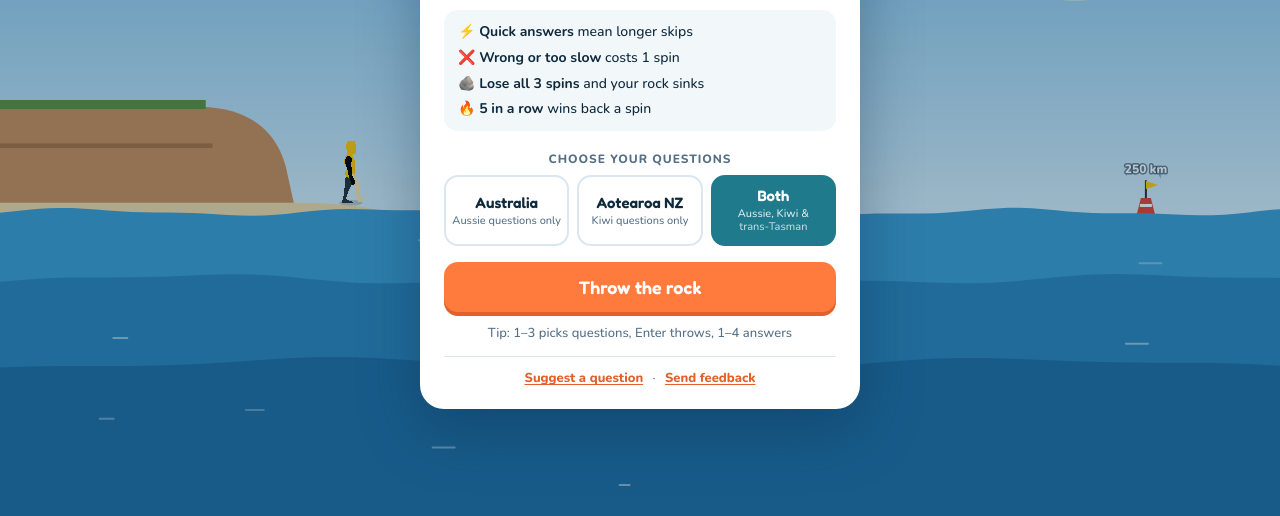
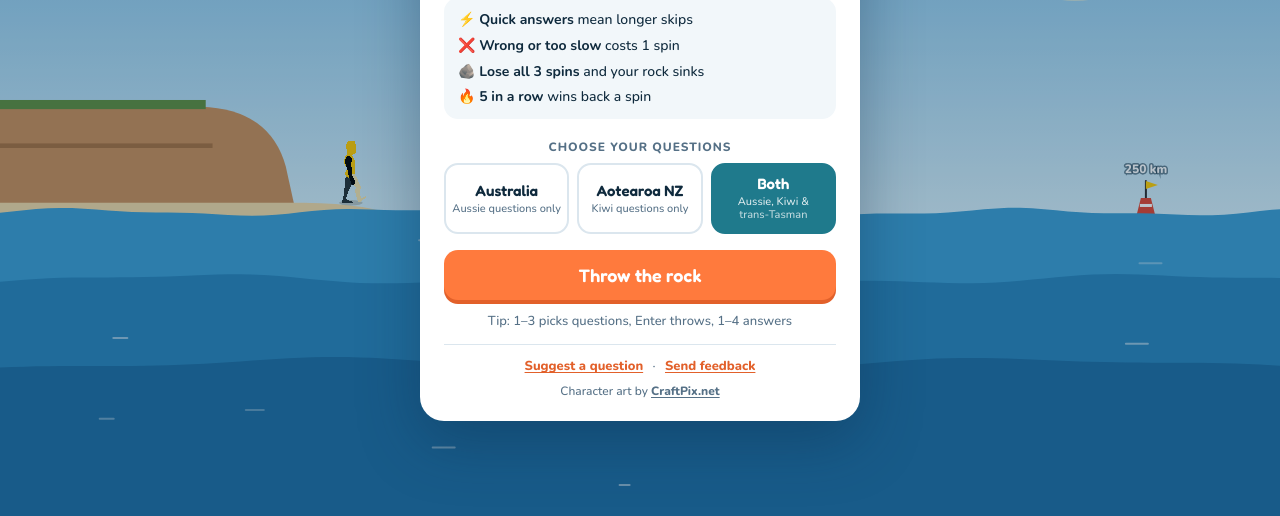
Before and after one commit to r3cla/skip-the-ditch, a plain HTML site: page index.html in a window 1280 px wide. Shown: the part 284-800 px from the top of the page. Drawn offline with nearby package versions, Linux system fonts and the light colour scheme; animation ran at ten frames a second.

Commit message:
Credit CraftPix.net for character art

```diff
--- a/game.js
+++ b/game.js
@@ -261,6 +261,7 @@
           <p class="best" id="best-line" hidden></p>
           <p class="hint">Tip: 1–3 picks questions, Enter throws, 1–4 answers</p>
           ${contributeLinks}
+          <p class="credit">Character art by <a href="https://craftpix.net" target="_blank" rel="noopener">CraftPix.net</a></p>
         </div>
       </div>`;
     for (const b of overlay.querySelectorAll(".mode")) b.addEventListener("click", () => setMode(b.dataset.mode));
--- a/style.css
+++ b/style.css
@@ -412,6 +412,9 @@ h1, h2, .value, .primary, .secondary { font-family: "Fredoka", "Nunito", system-
 }
 .contribute a:hover, .report:hover { color: var(--ink); }
 .contribute span { margin: 0 6px; }
+.credit { margin: 8px 0 0; font-size: 12px; color: var(--muted); text-align: center; }
+.credit a { color: inherit; font-weight: 800; text-underline-offset: 2px; }
+.credit a:hover { color: var(--ink); }
 a:focus-visible { outline: 3px solid #1f7a8c; outline-offset: 2px; border-radius: 3px; }
 
 .card-meta { display: flex; align-items: center; gap: 10px; }
```
